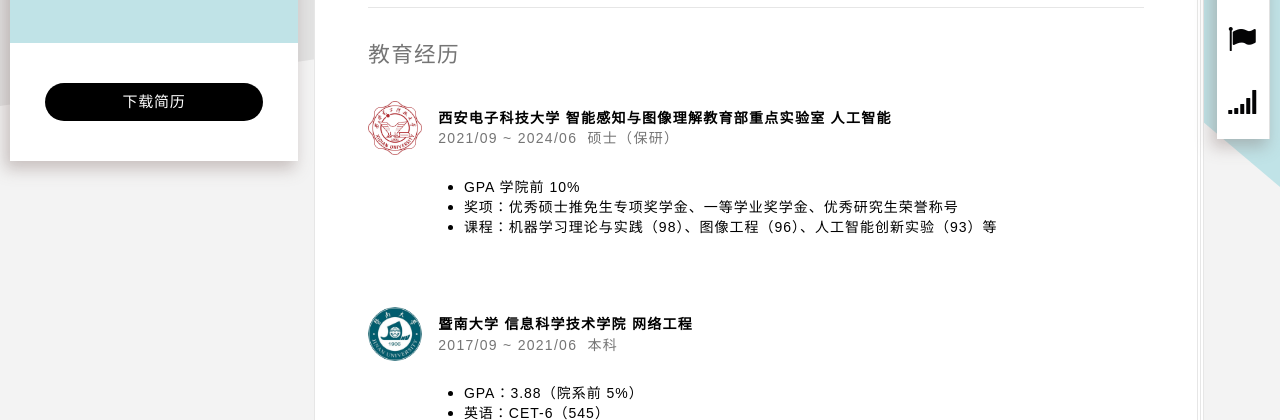
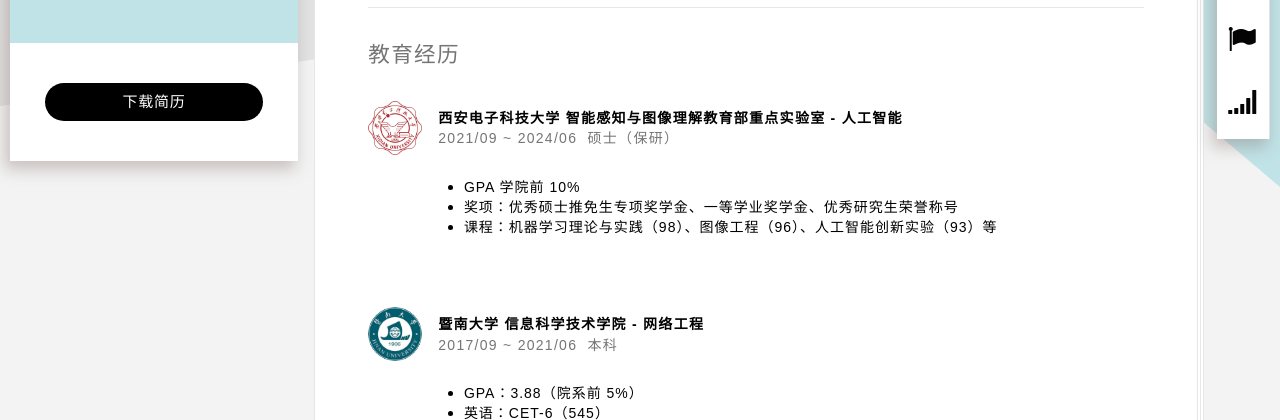
Before and after one commit to xiaojianzhong/xiaojianzhong.github.io, a Jekyll site: the page built from index.html, in a window 1280 px wide and 900 px high. Shown: the part 349-769 px from the top of the window. Built offline with Jekyll 4.4.1, drawn with Linux system fonts in a browser that asks for light colours; some web fonts are replaced.

Commit message:
feat(platform-browser): 教育经历中，学校与专业之间加一间隔符

```diff
--- a/_includes/education.html
+++ b/_includes/education.html
@@ -11,7 +11,7 @@
 
         <div class="ref-info">
           <div class="ref-author">
-            <strong>{{ edu.school }} {{ edu.faculty }} {{ edu.major }}</strong>
+            <strong>{{ edu.school }}&nbsp;{{ edu.faculty }}&nbsp;-&nbsp;{{ edu.major }}</strong>
             <span>{{ edu.period.from }}&nbsp;~&nbsp;{{ edu.period.to }}&nbsp;&nbsp;{{ edu.phase }}</span>
           </div>
 
```
